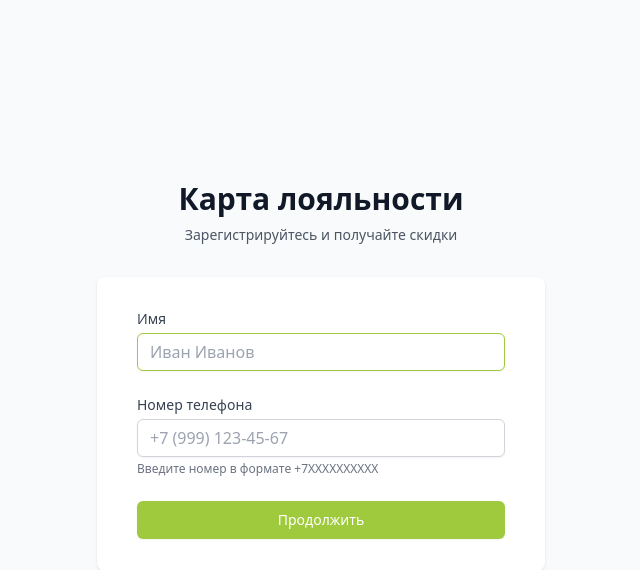
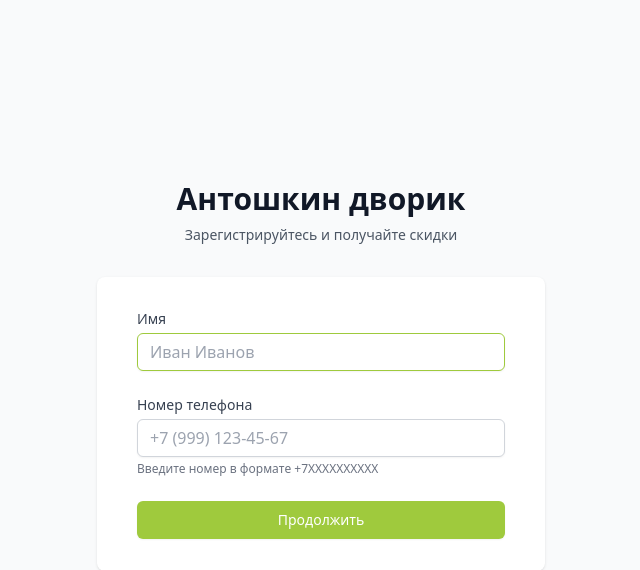
Before and after one commit to mynamemyway/antoshkin-pwa-card, a FastAPI app: page / in a window 1280 px wide. Shown: the top 570 px of the page, without its empty margins (319-959 px from the left). Run offline with FastAPI, Linux system fonts and the light colour scheme; some libraries are stand-ins or nearby versions.

Commit message:
Revert "Update README.md"
This reverts commit 213012fc6d95059f82c229960e14d28275f243a6.

```diff
--- a/templates/index.html
+++ b/templates/index.html
@@ -9,7 +9,7 @@
     <!-- Header -->
     <div class="sm:mx-auto sm:w-full sm:max-w-md text-center mb-8">
         <h1 class="text-3xl font-bold text-gray-900">
-            Карта лояльности
+            Антошкин дворик
         </h1>
         <p class="mt-2 text-sm text-gray-600">
             <span id="headerText">Зарегистрируйтесь и получайте скидки</span>
```
